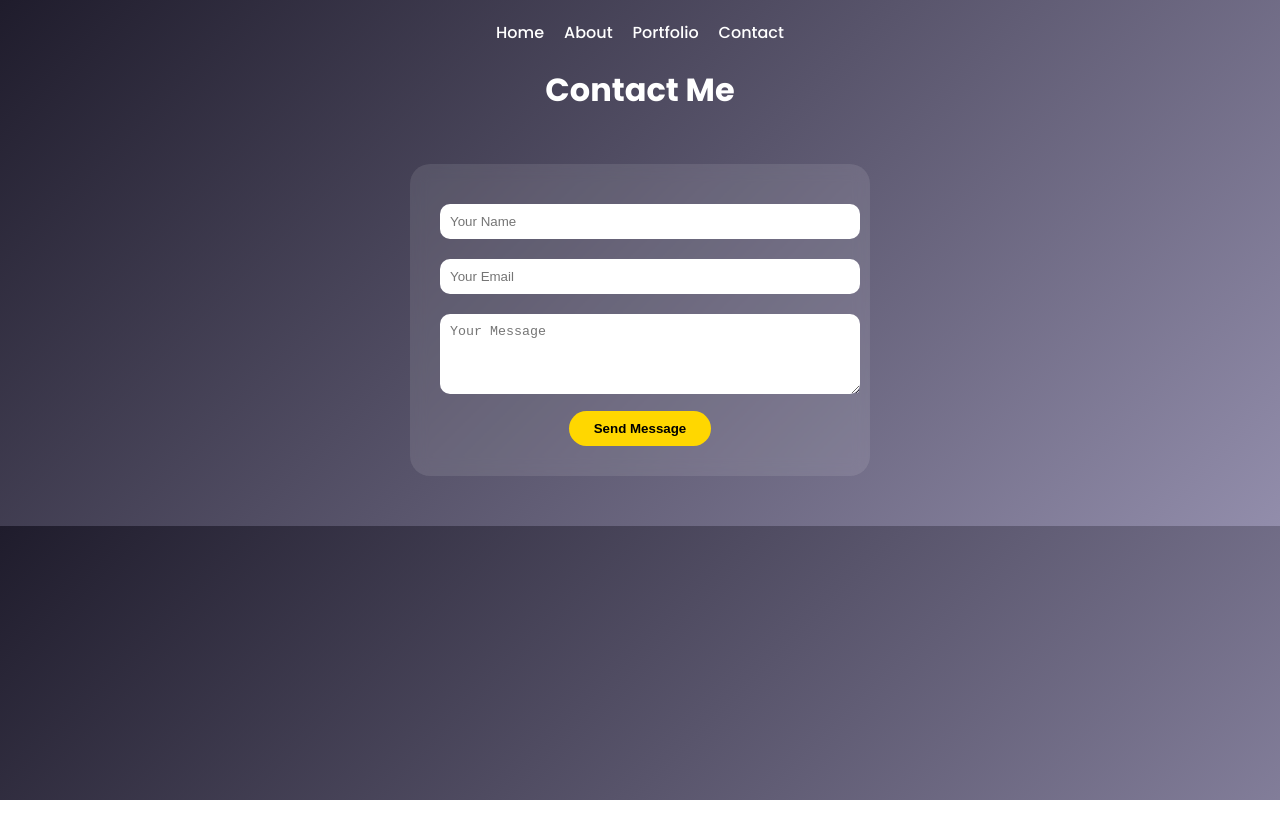
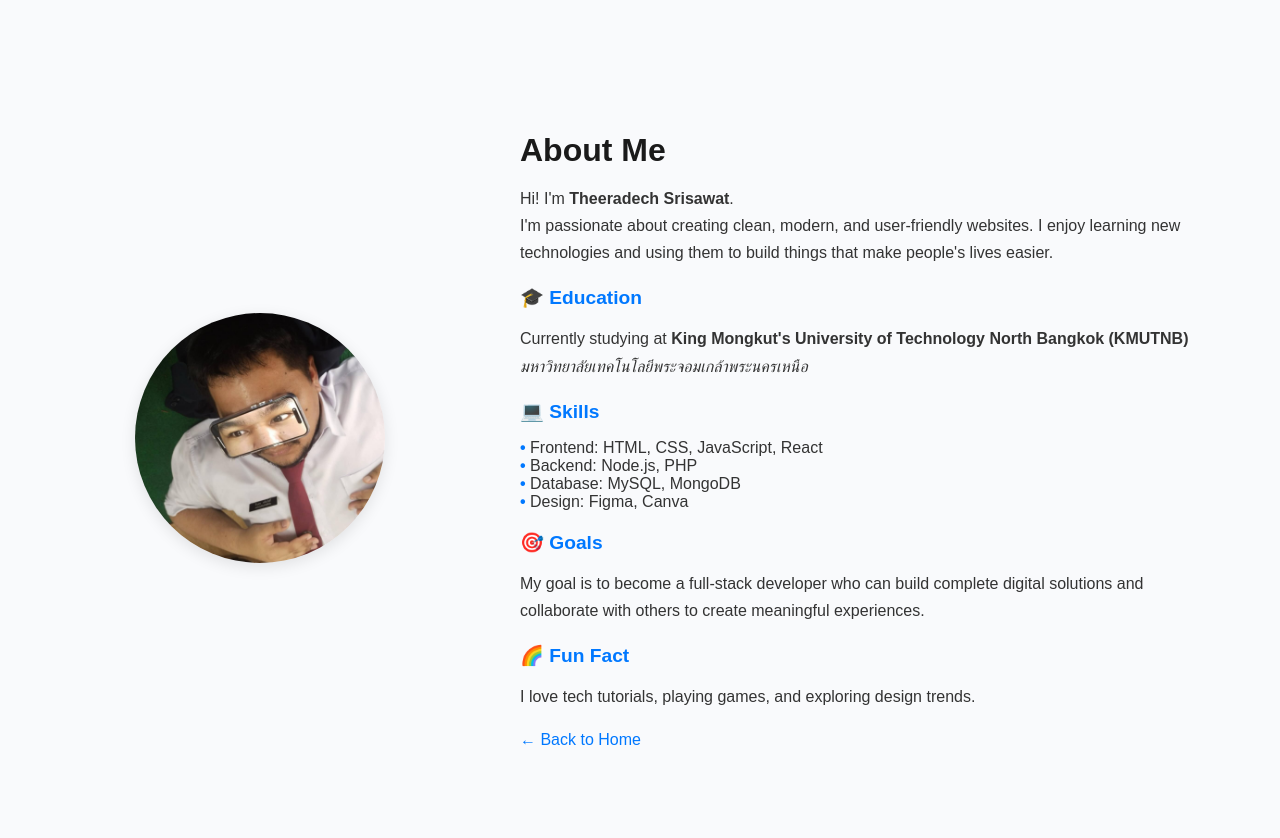
Before and after one commit to s6806021412097-byte/jeff.github.io, a plain HTML site: page contact.html in a window 1280 px wide. Before the commit the page ends 800 px from the top, so only its background shows below. Drawn offline with Linux system fonts and the light colour scheme.

Commit message:
Update contact.html

```diff
--- a/contact.html
+++ b/contact.html
@@ -3,48 +3,136 @@
 <head>
   <meta charset="UTF-8" />
   <meta name="viewport" content="width=device-width, initial-scale=1.0" />
-  <title>Contact | Theeradech Srisawat</title>
-  <link href="https://fonts.googleapis.com/css2?family=Poppins:wght@300;500;700&display=swap" rel="stylesheet">
+  <title>About - Theeradech Srisawat</title>
   <style>
     body {
-      margin: 0; padding: 0; font-family: 'Poppins', sans-serif;
-      background: linear-gradient(135deg, #1f1c2c, #928dab);
-      color: white; text-align: center;
+      font-family: "Poppins", sans-serif;
+      background: #f9fafc;
+      color: #333;
+      margin: 0;
+      padding: 0;
     }
-    nav { margin: 20px; display: flex; justify-content: center; gap: 20px; }
-    nav a { color: white; text-decoration: none; transition: 0.3s; }
-    nav a:hover { color: #ffd700; }
-    form {
-      background: rgba(255,255,255,0.1);
-      padding: 30px; border-radius: 20px;
-      max-width: 400px; margin: 50px auto; backdrop-filter: blur(8px);
+
+    .about-container {
+      display: flex;
+      flex-wrap: wrap;
+      align-items: center;
+      justify-content: center;
+      min-height: 100vh;
+      padding: 40px;
     }
-    input, textarea {
-      width: 100%; padding: 10px; margin: 10px 0;
-      border: none; border-radius: 10px; outline: none;
+
+    .profile-pic {
+      flex: 1 1 300px;
+      text-align: center;
     }
-    button {
-      background: #ffd700; border: none; padding: 10px 25px;
-      border-radius: 20px; font-weight: 600; cursor: pointer;
-      transition: 0.3s;
+
+    .profile-pic img {
+      width: 250px;
+      height: 250px;
+      border-radius: 50%;
+      object-fit: cover;
+      box-shadow: 0 4px 15px rgba(0, 0, 0, 0.1);
+      transition: transform 0.3s;
     }
-    button:hover { background: #fff; color: #333; }
+
+    .profile-pic img:hover {
+      transform: scale(1.05);
+    }
+
+    .about-text {
+      flex: 2 1 400px;
+      padding: 20px 40px;
+    }
+
+    h1 {
+      color: #1a1a1a;
+      font-size: 2rem;
+      margin-bottom: 10px;
+    }
+
+    h2 {
+      color: #0078ff;
+      font-size: 1.2rem;
+      margin-top: 20px;
+      margin-bottom: 10px;
+    }
+
+    p {
+      line-height: 1.7;
+      font-size: 1rem;
+    }
+
+    ul {
+      list-style: none;
+      padding-left: 0;
+    }
+
+    ul li::before {
+      content: "• ";
+      color: #0078ff;
+      font-weight: bold;
+    }
+
+    @media (max-width: 768px) {
+      .about-container {
+        flex-direction: column;
+      }
+
+      .about-text {
+        padding: 20px;
+        text-align: center;
+      }
+    }
+
+    a {
+      color: #0078ff;
+      text-decoration: none;
+    }
+
+    a:hover {
+      text-decoration: underline;
+    }
   </style>
 </head>
 <body>
-  <nav>
-    <a href="index.html">Home</a>
-    <a href="about.html">About</a>
-    <a href="portfolio.html">Portfolio</a>
-    <a href="contact.html">Contact</a>
-  </nav>
+  <div class="about-container">
+    <div class="profile-pic">
+      <img src="profile.jpg" alt="Theeradech Srisawat" />
+    </div>
+    <div class="about-text">
+      <h1>About Me</h1>
+      <p>
+        Hi! I'm <b>Theeradech Srisawat</b>.<br>
+        I'm passionate about creating clean, modern, and user-friendly websites.
+        I enjoy learning new technologies and using them to build things that make people's lives easier.
+      </p>
 
-  <h1>Contact Me</h1>
-  <form>
-    <input type="text" placeholder="Your Name" required />
-    <input type="email" placeholder="Your Email" required />
-    <textarea rows="4" placeholder="Your Message"></textarea>
-    <button type="submit">Send Message</button>
-  </form>
+      <h2>🎓 Education</h2>
+      <p>
+        Currently studying at <b>King Mongkut's University of Technology North Bangkok (KMUTNB)</b><br>
+        <i>มหาวิทยาลัยเทคโนโลยีพระจอมเกล้าพระนครเหนือ</i>
+      </p>
+
+      <h2>💻 Skills</h2>
+      <ul>
+        <li>Frontend: HTML, CSS, JavaScript, React</li>
+        <li>Backend: Node.js, PHP</li>
+        <li>Database: MySQL, MongoDB</li>
+        <li>Design: Figma, Canva</li>
+      </ul>
+
+      <h2>🎯 Goals</h2>
+      <p>
+        My goal is to become a full-stack developer who can build complete digital solutions and
+        collaborate with others to create meaningful experiences.
+      </p>
+
+      <h2>🌈 Fun Fact</h2>
+      <p>I love tech tutorials, playing games, and exploring design trends.</p>
+
+      <p><a href="index.html">← Back to Home</a></p>
+    </div>
+  </div>
 </body>
 </html>
```
